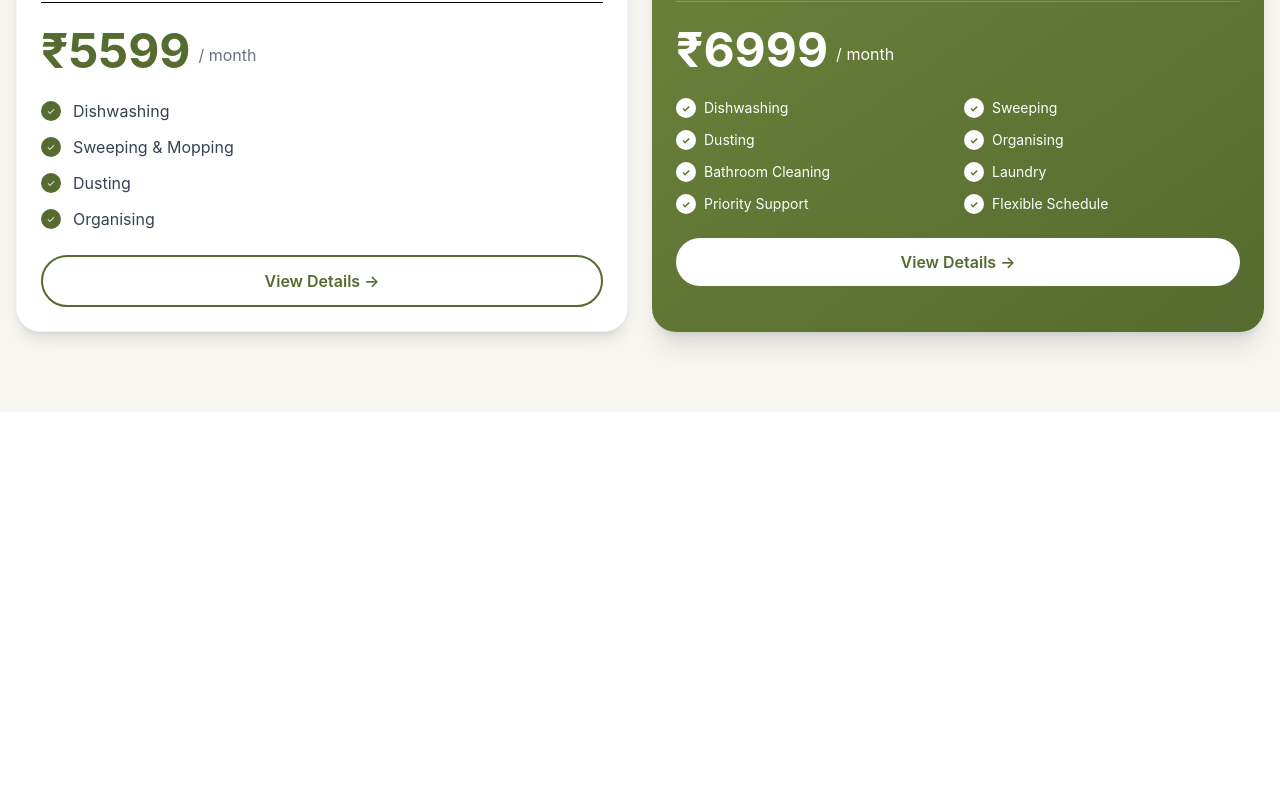
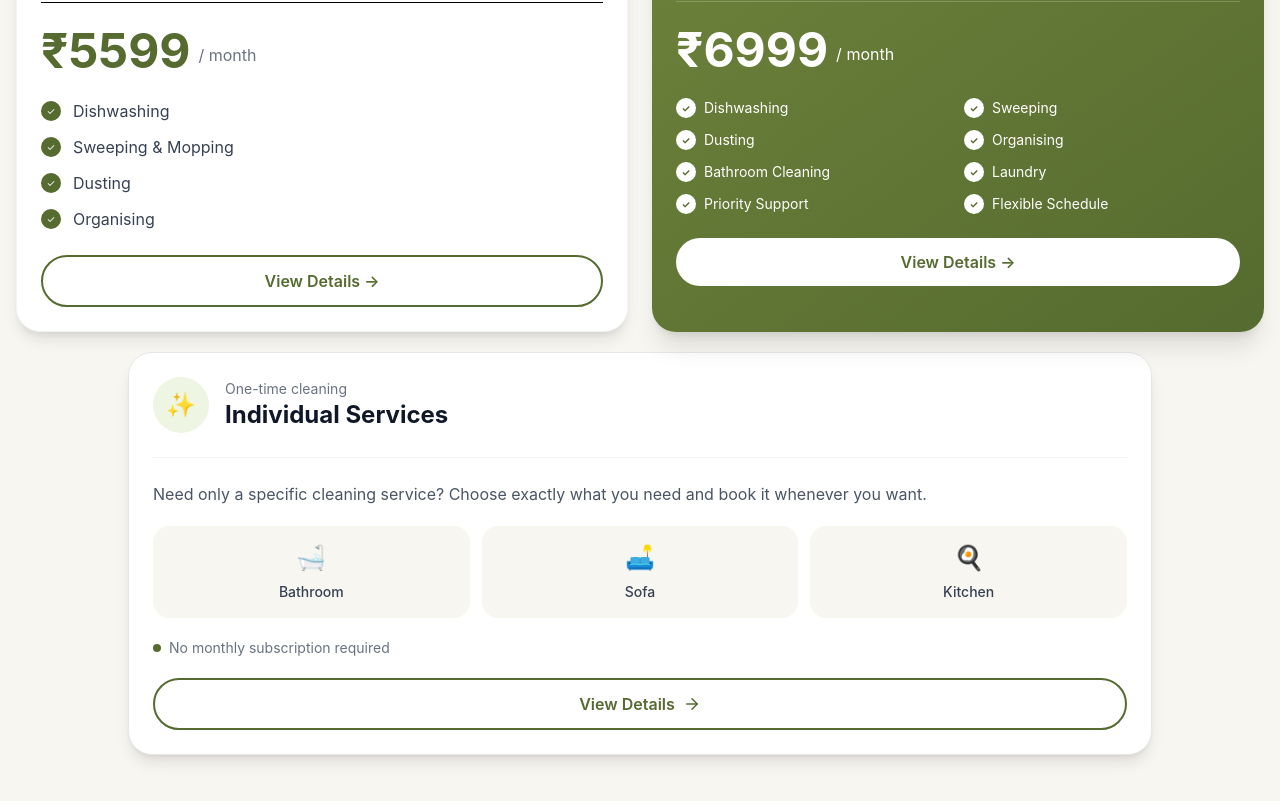
Before and after one commit to ullascodes-67/Dust-In-Time, a React (Vite) app: page / in a window 1280 px wide. Shown: the part 435-1236 px from the top of the page. Before the commit the page ends 847 px from the top, so only its background shows below. Built offline with nearby package versions, Linux system fonts and the light colour scheme.

Commit message:
moved indivisual services to homepage

```diff
--- a/src/comp/SubscriptionSection.jsx
+++ b/src/comp/SubscriptionSection.jsx
@@ -5,7 +5,7 @@ const SubscriptionSection = () => {
   const navigate = useNavigate();
   return (
     <div>
-      <section className="bg-[#F8F6F1] pt-24 md:pt-28 pb-20 px-4">
+      <section className="bg-[#F8F6F1] pt-24 md:pt-28 pb-5 px-4">
         <div className="max-w-7xl mx-auto">
           {/* Heading */}
 
--- a/src/comp/package/BuildYourPlan.jsx
+++ b/src/comp/package/BuildYourPlan.jsx
@@ -37,7 +37,7 @@ export default function BuildYourPlan() {
 
             {/* Description */}
 
-            <p className="mt-4 text-white/80 leading-7 max-w-xl">
+            <p className="mt-3 text-white/80 leading-7 max-w-xl">
 
               Every home is different. Create a personalized
               cleaning subscription by selecting only the
--- a/src/comp/package/IndividualServiceCard.jsx
+++ b/src/comp/package/IndividualServiceCard.jsx
@@ -5,7 +5,7 @@ export default function IndividualServiceCard() {
   const navigate = useNavigate();
 
   return (
-    <div className="w-[calc(100%-2rem)] sm:w-full max-w-5xl mx-auto bg-white rounded-3xl border border-gray-200 shadow-lg p-5 sm:p-6 hover:-translate-y-1 hover:shadow-xl transition-all duration-300 mb-10 ">
+    <div className="w-[calc(100%-2rem)] sm:w-full max-w-5xl mx-auto bg-white rounded-3xl border border-gray-200 shadow-lg p-5 sm:p-6 hover:-translate-y-1 hover:shadow-xl transition-all duration-300 ">
 
       {/* Header */}
 
--- a/src/pages/Home.jsx
+++ b/src/pages/Home.jsx
@@ -1,13 +1,17 @@
 import NavBar from "../comp/NavBar";
 import LandingHero from "../comp/LandingHero";
 import SubscriptionSection from "../comp/SubscriptionSection";
+import IndividualServiceCard from "../comp/package/IndividualServiceCard";
 
 export default function Home() {
   return (
     <>
-      <NavBar />
+      <div className="pb-25 bg-[#F8F6F1]">
+        <NavBar />
 
-      <SubscriptionSection />
+        <SubscriptionSection />
+        <IndividualServiceCard />
+      </div>
     </>
   );
 }
--- a/src/pages/Packages.jsx
+++ b/src/pages/Packages.jsx
@@ -1,13 +1,13 @@
 import React from "react";
 import SubscriptionSection from "../comp/SubscriptionSection";
 import BuildYourPlan from "../comp/package/BuildYourPlan";
-import IndividualServiceCard from "../comp/package/IndividualServiceCard";
+
 
 const Packages = () => {
   return (
     <div  className="bg-[#F8F6F1] pt-26">
 
-      <IndividualServiceCard />
+
       <BuildYourPlan />
     </div>
   );
```
